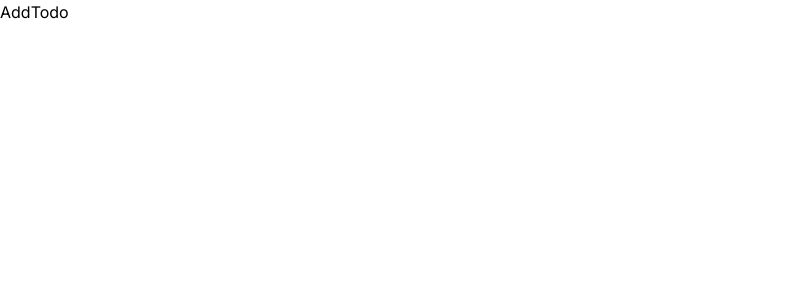
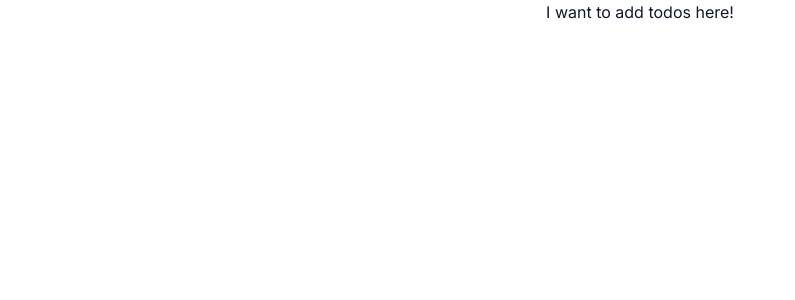
Before and after one commit to umairjaffar-dev/next-tutorial-by-codevolution, a Next.js app: page / in a window 1280 px wide. Shown: the top 300 px of the page, without its empty margins (0-795 px from the left). Built offline with nearby package versions, Linux system fonts and the light colour scheme.

Commit message:
todo file changes...

```diff
--- a/src/components/AddTodo.tsx
+++ b/src/components/AddTodo.tsx
@@ -1,9 +1,13 @@
-import React from 'react'
+import React from "react";
 
 const AddTodo = () => {
   return (
-    <div>AddTodo</div>
-  )
-}
+    <div>
+      <h1 className="w-full text-center text-gray-900">
+        I want to add todos here!
+      </h1>
+    </div>
+  );
+};
 
-export default AddTodo
+export default AddTodo;
```
